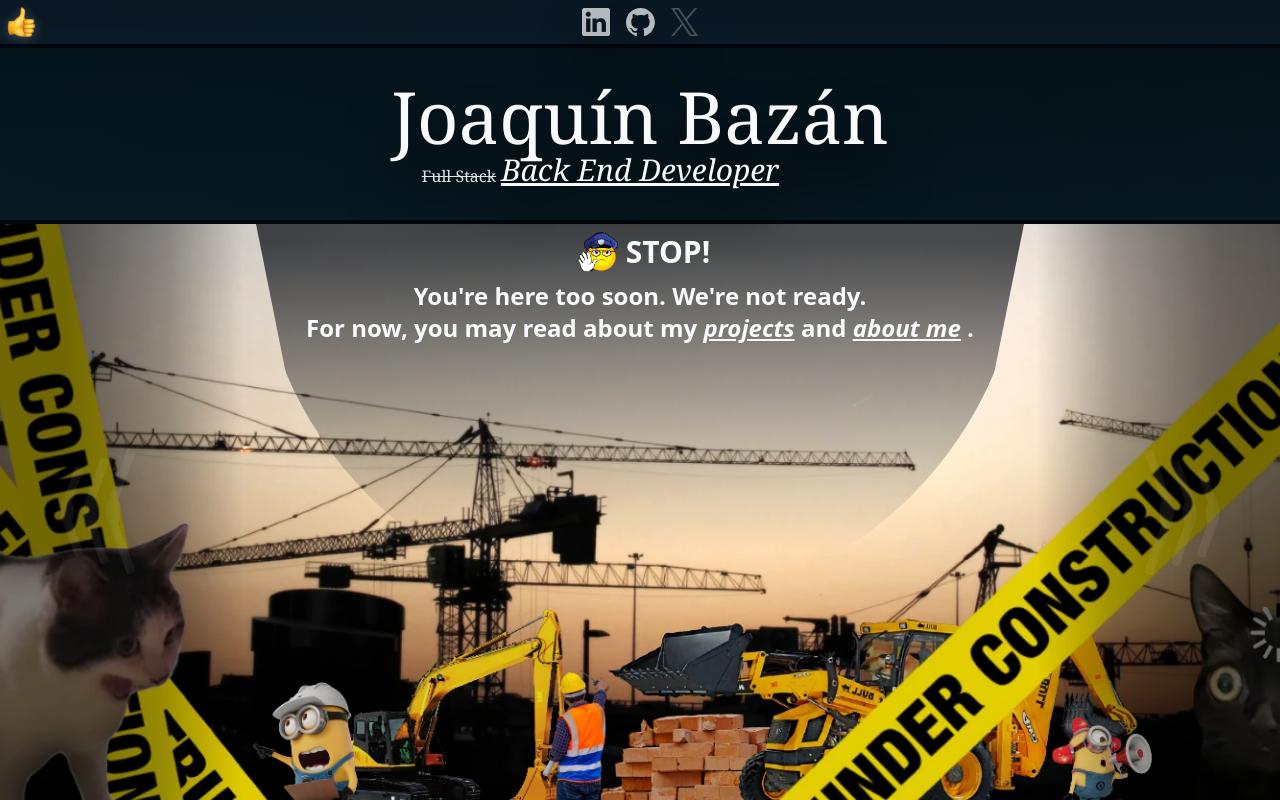
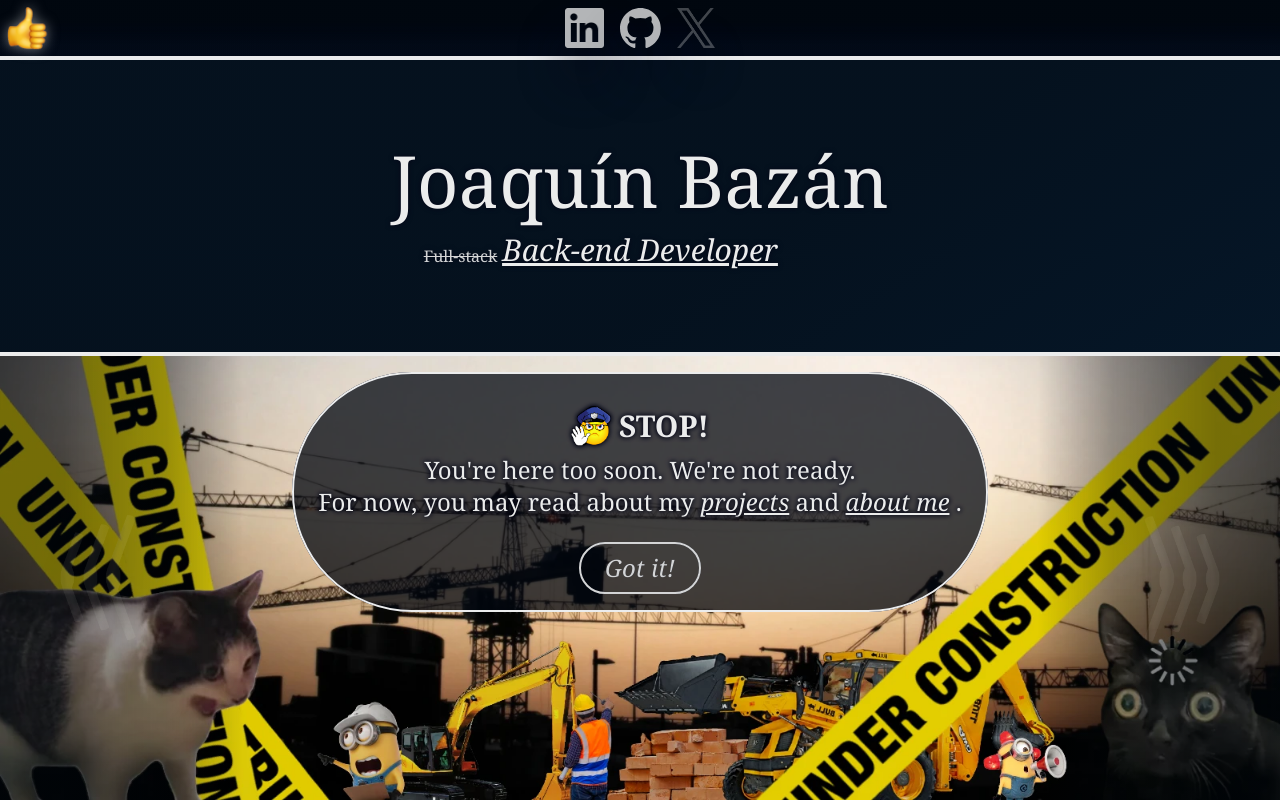
Before and after one commit to jbazann/speeed, a website built with Vite: page index.html in a window 1280 px wide. Built offline with nearby package versions, Linux system fonts and the light colour scheme.

Commit message:
Color palette rework.

```diff
--- a/index.html
+++ b/index.html
@@ -8,7 +8,6 @@
     <link rel="icon" href="/img/favicon.png" type="image/x-icon">
     <script src="/src/js/index.js" type="module"></script>
 
-    <!-- prefetch slider images once the page is fully loaded -->
     <template x-data="imagesContent1" x-for="img in imgs"
           x-init="imgs = images">
         <link rel="prefetch" :href="img">
@@ -51,18 +50,15 @@
 </head>
 <body class="h-dvh w-full box-content overflow-auto" x-data="global" @popstate.window="data = back()">
     <!-- background -->
-    <div id="bg-0" class="fixed z-0 bg-gradient-to-br from-cyan-950 via-cyan-900 to-cyan-800 from-45% via-85% to-95% size-full"></div>
-    <div id="bg-1" class="fixed z-1 bg-gradient-to-b from-gray-950/50 via-gray-800/40 to-black/40 from-5% via-50% to-95% size-full"></div>
-    <div id="bg-2" class="fixed z-2 bg-gradient-to-bl from-black/50 to-black/20 size-full"></div>
+    <div id="bg-0" class="absolute inset-0 z-0 drop-shadow-bg bg-gradient-to-br from-darkerer-cata/90 via-darker-cata/90 to-dark-cata/90 from-45% via-85% to-95%"></div>
 
     <!-- display -->
     <div x-cloak class="contents">
-        <div id="root" class="relative z-10 flex flex-col size-full" x-cloak>
+        <div id="root" class="absolute z-10 flex flex-col inset-0" x-cloak>
 
-            <div id="topbar" class="relative h-12 border-b-4 border-y-jblack w-full">
-                <div id="topbar-bg-0" class="absolute inset-0 size-full bg-gradient-to-b from-cyan-950/20 to-cyan-800/15 from-40% to-80%"></div>
-                <div id="topbar-bg-1" class="absolute inset-0 size-full bg-gray-900/50"></div>
-                <div id="topbar-content" class="relative grid grid-cols-3 grid-rows-1 size-full">
+            <div id="topbar" class="sticky h-16 border-b-4 border-y-clear-cata w-full">
+                <div id="topbar-bg-0" class="absolute inset-0 drop-shadow-bg bg-gradient-to-b from-darkest-cata/85 to-darkest-cata/35 from-40% to-80%"></div>
+                <div id="topbar-content" class="absolute inset-0 grid grid-cols-3 grid-rows-1">
                     <a class="contents size-fit"
                        href="/">
                         <img src="/img/favicon.png" alt="site logo"
@@ -75,7 +71,7 @@
                 </div>
             </div>
 
-            <div id="content-root" class="contents">
+            <div id="content-root" class="relative size-full flex flex-col">
             </div>
 
         </div>
@@ -87,20 +83,23 @@
         <!-- index -->
         <template x-teleport="#content-root">
             <div class="contents" x-show="data.pages.index">
-                <div id="index-intro" class="contents"></div>
-                <div id="index-slider" class="contents"></div>
+                <div id="index-layer1" class="absolute inset-0">
+                    <div id="index-intro" class="relative h-2/5"></div>
+                    <div id="index-slider" class="relative h-3/5"></div>
+                </div>
+
             </div>
         </template>
 
         <!-- index-intro -->
         <template x-teleport="#index-intro">
-            <div class="relative flex flex-row border-b-4 border-y-jblack h-fit w-full">
-                <div class="flex flex-col py-4 justify-between w-full">
-                    <div class="font-serif drop-shadow-strong justify-between text-center text-slate-50 p-4 w-full h-fit select-none">
-                        <h1 class="text-7xl font-thin">Joaquín Bazán</h1>
-                        <div class="grid grid-cols-[1fr,auto,1fr] justify-items-center">
-                            <h2 class="line-through justify-self-end self-end size-fit pr-[0.3rem] opacity-90">Full Stack</h2>
-                            <h2 class="text-3xl italic self-center underline size-fit">Back End Developer</h2>
+            <div class="absolute inset-0 flex flex-col justify-center border-b-4 border-y-clear-cata">
+                <div class="py-4 h-fit w-full">
+                    <div class="font-serif text-center drop-shadow-text text-clear-cata select-none">
+                        <h1 class="text-7xl font-thin p-2">Joaquín Bazán</h1>
+                        <div class="grid grid-cols-[1fr,auto,1fr] justify-items-center p-2">
+                            <h2 class="line-through justify-self-end self-end size-fit pr-[0.3rem] opacity-90">Full-stack</h2>
+                            <h2 class="text-3xl italic self-center underline size-fit">Back-end Developer</h2>
                         </div>
                     </div>
                 </div>
@@ -109,10 +108,10 @@
 
         <!-- index-slider -->
        <template x-teleport="#index-slider">
-           <div class="flex flex-row grow bg-bottom bg-cover w-full"
+           <div class="absolute inset-0 flex flex-row bg-bottom bg-cover"
                 x-data="content1"
                 :style="{ 'background-image': 'url('+currentImage+')'}">
-               <div id="content-1-left-control" class="h-full w-1/5 cursor-pointer transition-opacity ease-in duration-500 bg-gradient-to-l from-transparent via-black/50 to-black/80 opacity-60 hover:opacity-100 from-5% via-35% to-75%"
+               <div id="content-1-left-control" class="h-full w-1/5 cursor-pointer transition-opacity ease-in duration-500 bg-gradient-to-l from-transparent via-darkest-cata/50 to-darkest-cata/80 opacity-60 hover:opacity-100 from-5% via-35% to-75%"
                     x-data="{btns: []}"
                     @click="currentImage = previousImage()"
                     @mouseenter="btns.forEach((btn) => btn.dispatchEvent(new CustomEvent('button_hover')))"
@@ -121,31 +120,10 @@
                        <div class="h-36" x-html="getTemplateHTMLById('arrow_btn1')"></div>
                    </div>
                </div>
-               <div id="content-1-main" class="flex flex-col justify-start grow select-none">
-                   <div class="text-slate-50 grow bg-gradient-to-t rounded-b-full from-15% to-95% from-transparent to-jblack/70"
-                        :style="{ 'clip-path': 'polygon(0 0, 100% 0, 90% 100%, 10% 100%)'}">
-                       <div class="flex flex-row justify-center align-middle w-full h-fit">
-                           <img src="/img/stop_police.png" alt="police emoji signaling to stop"
-                                @dragstart.prevent
-                                class="size-10 m-2 align-middle">
-                           <p class="text-3xl self-center font-extrabold">STOP!</p>
-                       </div>
-                       <p class="text-2xl self-center text-center font-semibold">
-                           You're here too soon. We're not ready.<br>
-                           For now, you may read about my
-                           <a class="hover:scale-105 hover:drop-shadow-glow cursor-pointer"
-                              @click="data = navigate('projects')">
-                               <i><u>projects</u></i></a>
-                           and
-                           <a class="hover:scale-105 hover:drop-shadow-glow cursor-pointer"
-                              @click="data = navigate('about')">
-                               <i><u>about me</u></i></a>
-                           .
-                       </p>
-                   </div>
-                   <div class="h-1/3"></div>
+               <div id="content-1-main" class="relative flex flex-col justify-start grow">
+                    <div id="index-slider-overlay" class="absolute inset-0"></div>
                </div>
-               <div id="content-1-right-control" class="h-full w-1/5 cursor-pointer transition-opacity ease-in duration-500 bg-gradient-to-r from-transparent via-black/50 to-black/80 opacity-60 hover:opacity-100 from-5% via-35% to-75%"
+               <div id="content-1-right-control" class="h-full w-1/5 cursor-pointer transition-opacity ease-in duration-500 bg-gradient-to-r from-transparent via-darkest-cata/50 to-darkest-cata/80 opacity-60 hover:opacity-100 from-5% via-35% to-75%"
                     x-data="{btns: []}"
                     @click="currentImage = nextImage()"
                     @mouseenter="btns.forEach((btn) => btn.dispatchEvent(new CustomEvent('button_hover')))"
@@ -156,6 +134,40 @@
                </div>
            </div>
        </template>
+
+        <template x-teleport="#index-slider-overlay">
+            <div class="absolute inset-0 flex flex-row justify-center">
+                <div class="absolute size-fit p-6 mt-4 bg-darkest-cata/50 border-2 border-clear-cata drop-shadow-bg rounded-full">
+                    <div class="text-clear-cata font-serif drop-shadow-text select-none">
+                        <div class="flex flex-row justify-center align-middle w-full h-fit">
+                            <img src="/img/stop_police.png" alt="police emoji signaling to stop"
+                                 @dragstart.prevent
+                                 class="size-10 m-2 align-middle">
+                            <p class="text-3xl self-center font-extrabold mr-2">STOP!</p>
+                        </div>
+                        <p class="text-2xl self-center text-center">
+                            You're here too soon. We're not ready.<br>
+                            For now, you may read about my
+                            <a class="inline-block hover:drop-shadow-glow hover:scale-105 cursor-pointer"
+                               @click="data = navigate('projects')">
+                                <i><u>projects</u></i></a>
+                            and
+                            <a class="inline-block hover:drop-shadow-glow hover:scale-105 cursor-pointer"
+                               @click="data = navigate('about')">
+                                <i><u>about me</u></i></a>
+                            .
+                        </p>
+                    </div>
+                    <div class="flex flex-row h-fit justify-center">
+                        <div class="text-clear-cata font-thin font-serif">
+                            <button class="relative inset-y-2 italic text-2xl py-2 px-6 mt-4 rounded-full border-clear-cata border-2 opacity-90 transition-all duration-200 ease-in-out hover:opacity-100 hover:scale-110 hover:drop-shadow-glow"
+                                    @click="console.log('Yeah, that doesn\'t do anything yet.')">
+                                Got it!</button>
+                        </div>
+                    </div>
+                </div>
+            </div>
+        </template>
 
         <!-- about -->
         <template x-teleport="#content-root">
--- a/tailwind.config.js
+++ b/tailwind.config.js
@@ -10,12 +10,57 @@ module.exports = {
   theme: {
     extend: {
       colors: {
-        'jblack': '#01060C'
+        'not-pearl': '#030316', // not rock
+        'less-black': '#23233c',
+        'lesser-black': '#424258',
+        'lesserer-black': '#626274',
+        'aiaia': '#a1a1ab',
+        'cococ': '#c0c0c7',
+        'eoeoe': '#e0e0e3',
+        'not-bell': '#9797c9',
+        'shadest-cata': '#3b1e05',
+        'shaderer-cata': '#2c1704',
+        'shader-cata': '#1d0f03',
+        'shade-cata': '#0f0801',
+        'tintest-cata': '#a98666',
+        'tinterer-cata': '#bb9e85',
+        'tinter-cata': '#ccb6a3',
+        'tint-cata': '#ddcfc2',
+        'clear-cata': '#ebecec',
+        'darkest-cata': '#01080f',
+        'darkerer-cata': '#03111d',
+        'darker-cata': '#04192c',
+        'dark-cata': '#05223b',
+        'not-cata': '#0a4376',
+        'less-cata': '#295b87',
+        'lesser-cata': '#477298',
+        'lesserer-cata': '#668aa9',
+        'mini-cata': '#85a1bb',
+        'minini-cata': '#a3b9cc',
+        'mininini-cata': '#c2d0dd',
+        'purple-cata': '#580a76',
+        'purpler-cata': '#3d0a76',
+        'blue-cata': '#220a76',
+        'bluer-cata': '#0a0d76',
+        'bluerer-cata': '#0a2876',
+        'teal-cata': '#0a4376',
+        'lesserer-pie': '#3d0a76',
+        'lesser-pie': '#350967',
+        'less-pie': '#2e0859',
+        'pie': '#26064a',
+        'dark-pie': '#1e053b',
+        'darker-pie': '#17042c',
+        'darkerer-pie': '#0f031d',
+
+
+
       },
       dropShadow: {
-        'strong': '0 2rem 1.5rem rgba(0, 0, 0, 1)',
-        'medium': '0 1rem 0.75rem rgba(0, 0, 0, 0.5)',
-        'glow': '0 0.1rem 0.3rem rgba(241,245,249,0.25)'
+        'bg': '0 0 0 rgba(3, 3, 22, 1)',
+        'text': '0 0 0.15rem rgba(3, 3, 22, 1)',
+        'strong': '0 2rem 1.5rem rgba(3, 3, 22, 1)',
+        'medium': '0 1rem 0.75rem rgba(3, 3, 22, 0.5)',
+        'glow': '0 0rem 0.35rem rgba(235,236,236,0.5)'
       }
     },
   },
```
